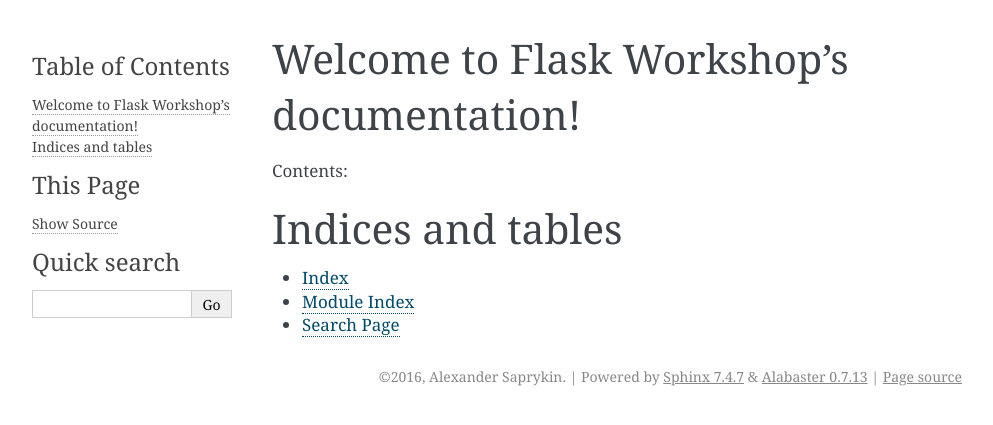
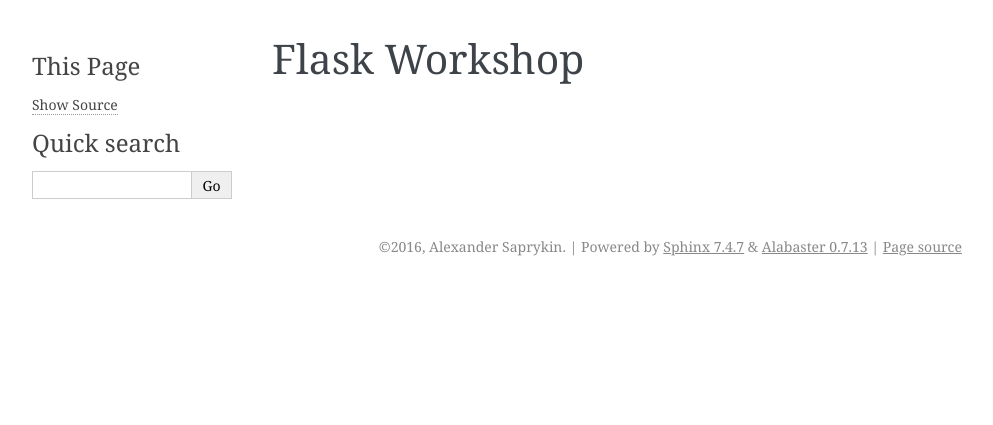
Before and after one commit to cutwater/FlaskWorkshop, a Sphinx documentation site: the page built from docs/index.rst, in a window 1280 px wide. Shown: the top 425 px of the page, without its empty margins (148-1141 px from the left). Built offline with Sphinx 7.4.7, drawn with Linux system fonts in a browser that asks for light colours.

Commit message:
Remove optional parts from index.rst
Remove all links and data from index.rst that are
not necessary for current tutorial.
These parts can be added in the future.

```diff
--- a/docs/index.rst
+++ b/docs/index.rst
@@ -1,21 +1,5 @@
-.. Flask Workshop documentation master file, created by
-   sphinx-quickstart on Sun Mar 27 10:43:46 2016.
-   You can adapt this file completely to your liking, but it should at least
-   contain the root `toctree` directive.
-
-Welcome to Flask Workshop's documentation!
-==========================================
-
-Contents:
+Flask Workshop
+==============
 
 .. toctree::
    :maxdepth: 2
-
-
-
-Indices and tables
-==================
-
-* :ref:`genindex`
-* :ref:`modindex`
-* :ref:`search`
```
